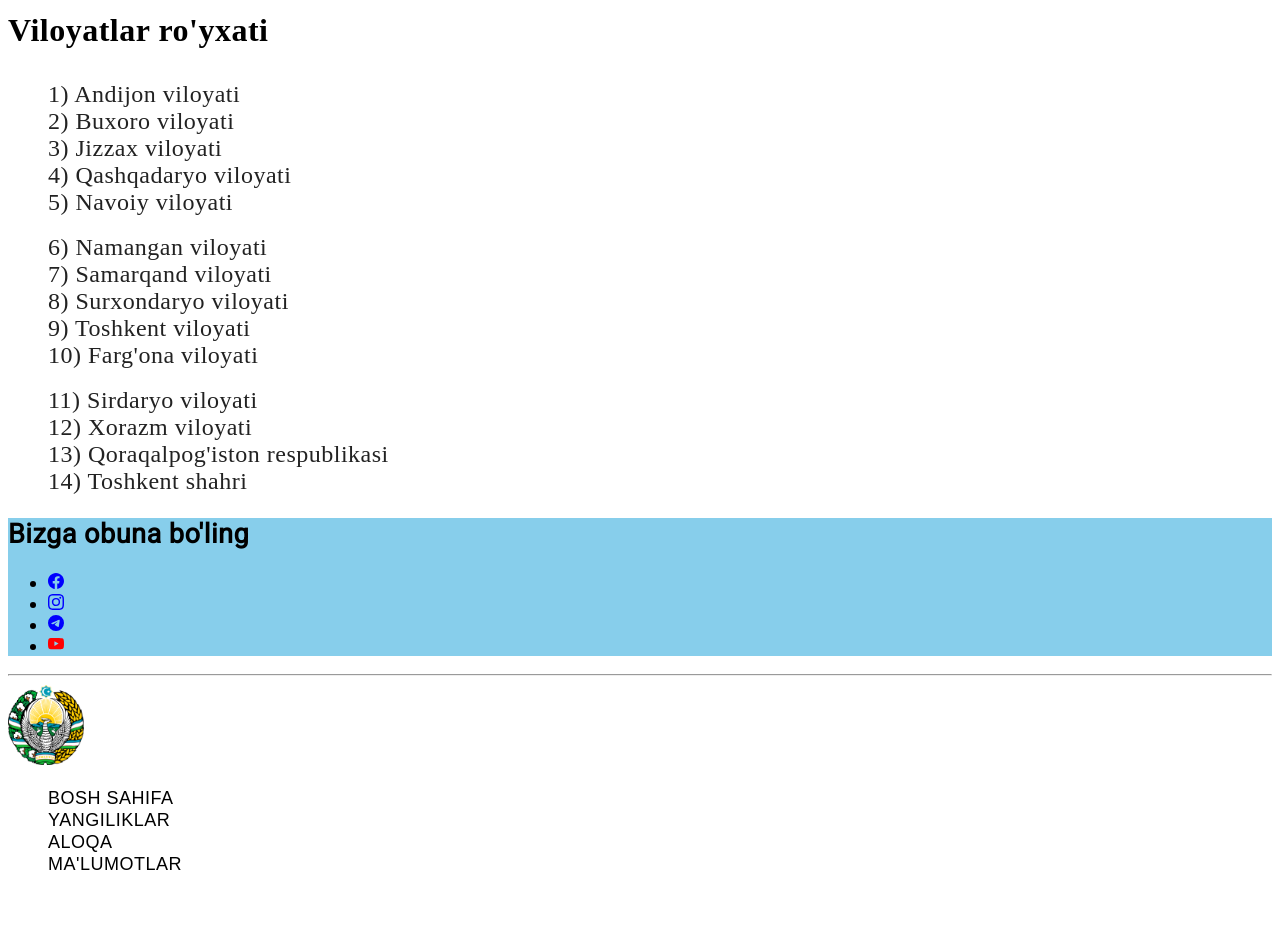
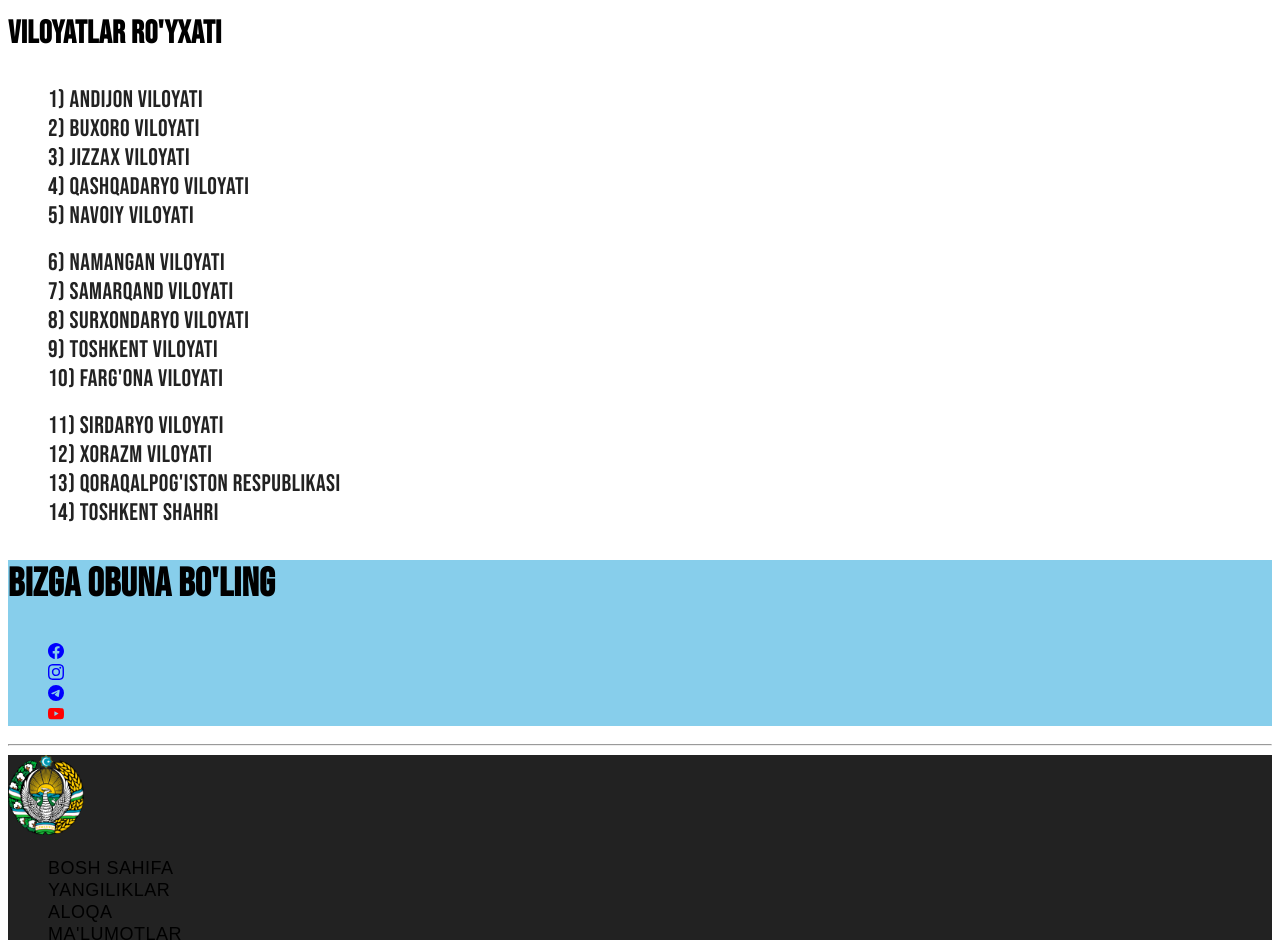
Before and after one commit to AzizbekKamolov/cssdarslari, a plain HTML site: page O'zbekiston web sayti/index.html in a window 1280 px wide. Shown: the part 1860-2800 px from the top of the page. Before the commit the page ends 2753 px from the top, so only its background shows below. Drawn offline with Linux system fonts and the light colour scheme.

Commit message:
changed class

```diff
--- a/O'zbekiston web sayti/css/style.css
+++ b/O'zbekiston web sayti/css/style.css
@@ -51,7 +51,7 @@ body{
 /*news*/
  .news-heading, .viloyatlar-heading{
     font-size: 32px;
-    font-family: 'bebas',serif;
+    font-family: 'Bebas neue',serif;
  }
 
  .news-list{
@@ -75,7 +75,7 @@ body{
 
 .viloyatlari-link{
     font-size: 24px;
-    font-family: 'bebas',serif;
+    font-family: 'Bebas neue',serif;
     color: #222;
     text-decoration: none;
 }
@@ -83,3 +83,15 @@ body{
 .following{
     background-color: skyblue;
 }
+
+.following-heading{
+    font-size: 40px;
+    font-family: 'Bebas neue',serif;
+}
+.following-list{
+    list-style: none;
+}
+
+.site-footer{
+    background-color: #222;
+}
```
